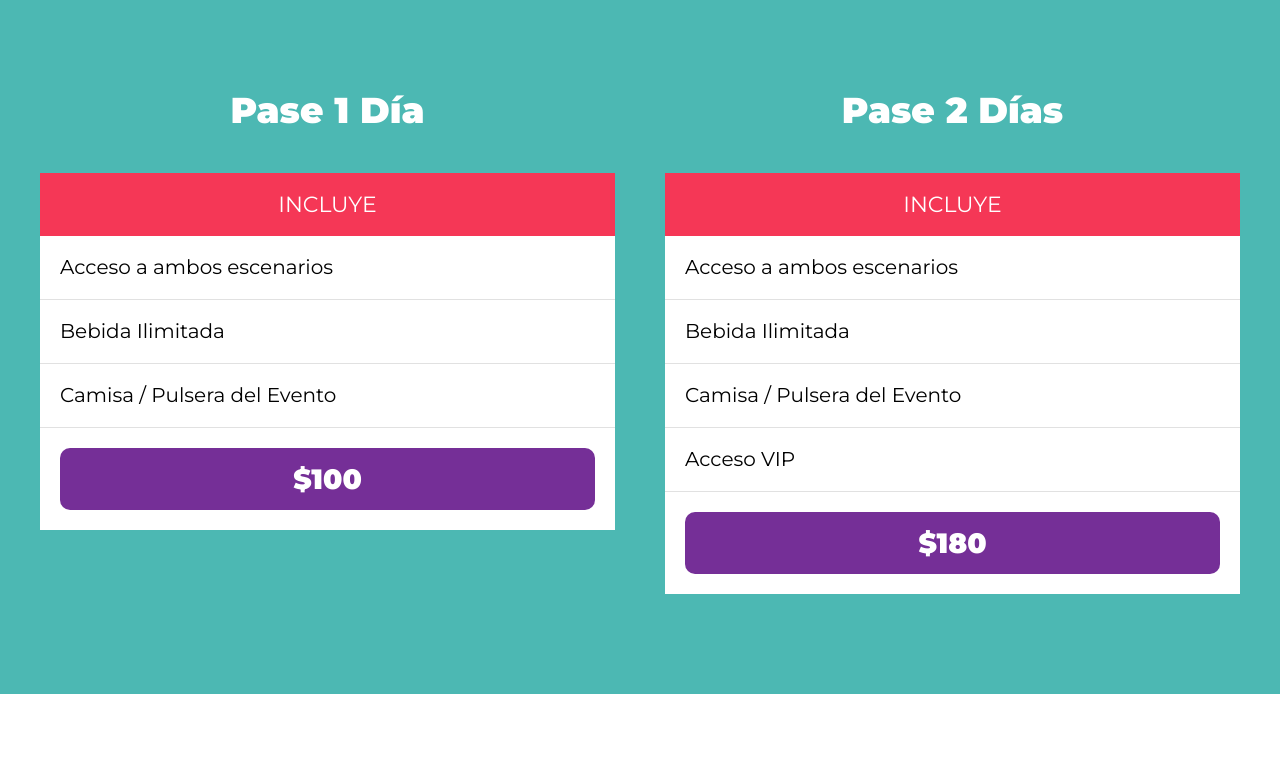
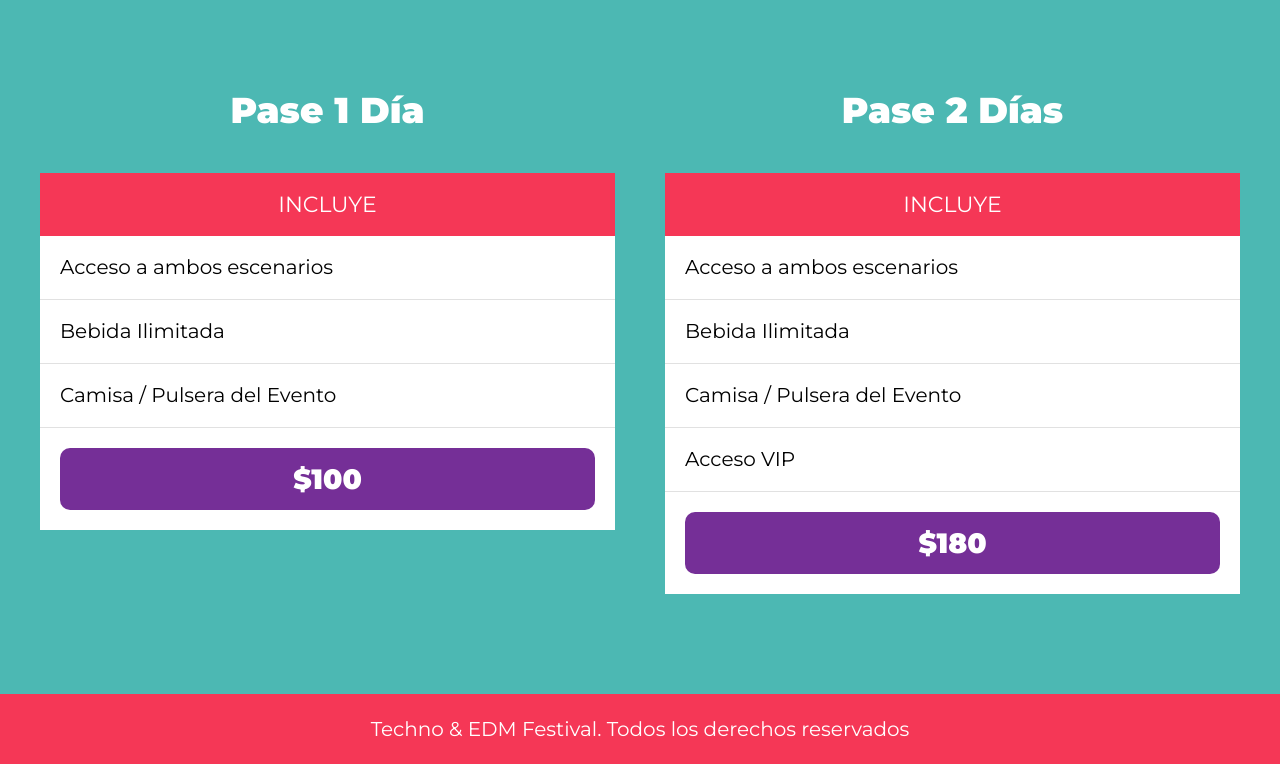
Before and after one commit to joel12-Sant/festival_de_musica, a website: page index.html in a window 1280 px wide. Shown: the part 3106-3870 px from the top of the page. Before the commit the page ends 3800 px from the top, so only its background shows below. Drawn offline with Linux system fonts and the light colour scheme.

Commit message:
footer & vis sass navegador

```diff
--- a/gulpfile.js
+++ b/gulpfile.js
@@ -5,9 +5,9 @@ import gulSass from "gulp-sass"
 const sass = gulSass(dartSass);
 
 export function css(done){
-    src("src/scss/app.scss")
+    src("src/scss/app.scss",{sourcemaps: true})
         .pipe(sass().on("error",sass.logError))
-        .pipe(dest("dist/css"));
+        .pipe(dest("dist/css", {sourcemaps:true}));
     done();
 }
 export function dev(){
--- a/index.html
+++ b/index.html
@@ -200,5 +200,8 @@
         </div>
     </section>
 
+    <footer class="footer">
+        <p>Techno & EDM Festival. Todos los derechos reservados</p>
+    </footer>
 </body>
 </html>
--- /dev/null
+++ b/src/scss/layout/_footer.scss
@@ -0,0 +1,12 @@
+@use '../base/variables' as v;
+
+.footer {
+    background-color: v.$rosa;
+    padding: 2rem 0;
+
+    p {
+        margin: 0;
+        color: v.$blanco;
+        text-align: center;
+    }
+}
--- a/src/scss/layout/_index.scss
+++ b/src/scss/layout/_index.scss
@@ -3,3 +3,4 @@
 @forward "festival";
 @forward "lineup";
 @forward "boletos";
+@forward "footer";
```
Also changed, not shown: dist/css/app.css.
